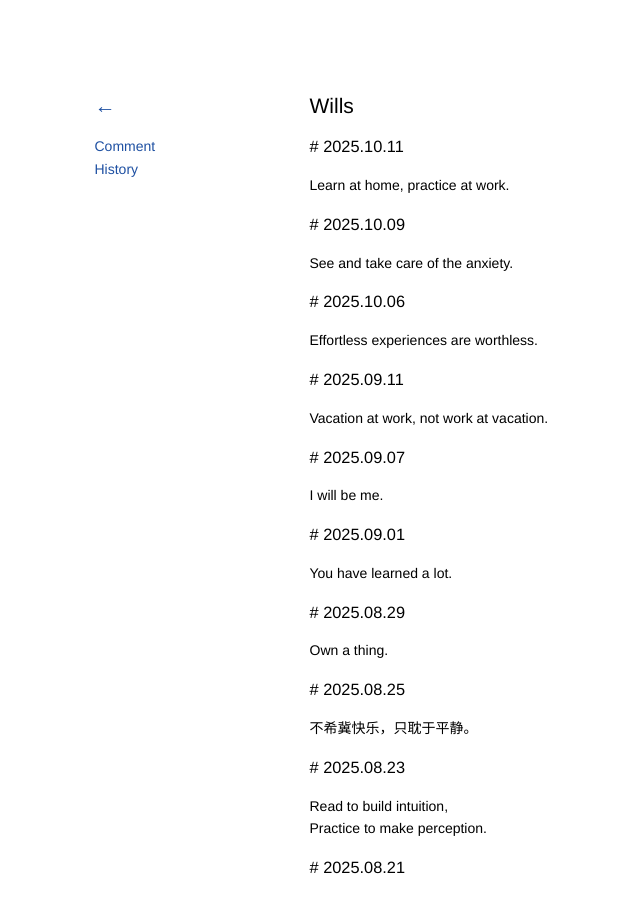
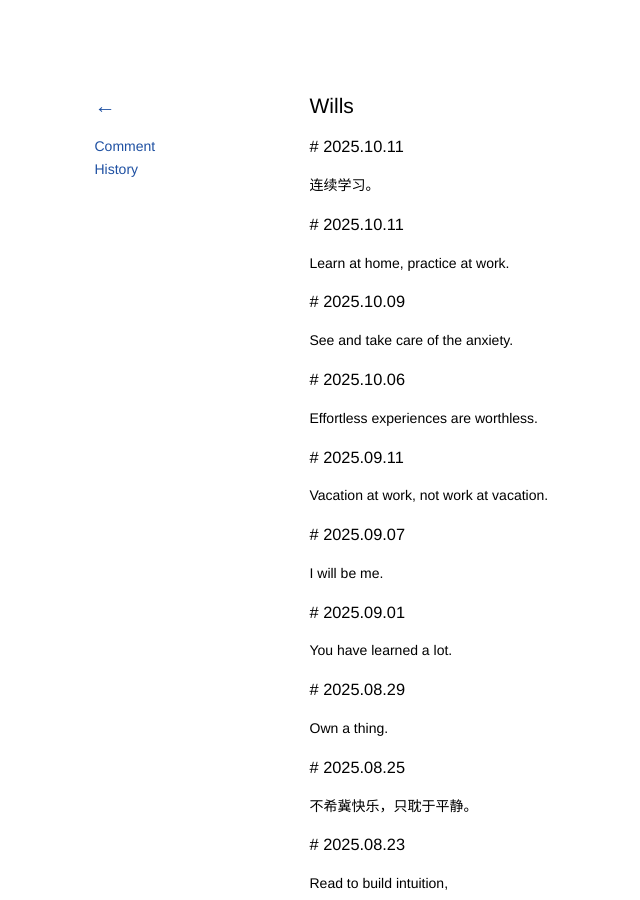
Before and after one commit to kidlj/awei, a Jekyll site: the page built from _wiki/wills.md, in a window 1280 px wide and 900 px high. Shown: the whole window, without its empty margins (38-678 px from the left). Built offline with Jekyll 4.4.1, drawn with Linux system fonts in a browser that asks for light colours.

Commit message:
update wills

```diff
--- a/_wiki/wills.md
+++ b/_wiki/wills.md
@@ -1,6 +1,10 @@
 ---
 title: Wills
 ---
+
+### 2025.10.11
+
+连续学习。
 
 ### 2025.10.11
 
```
